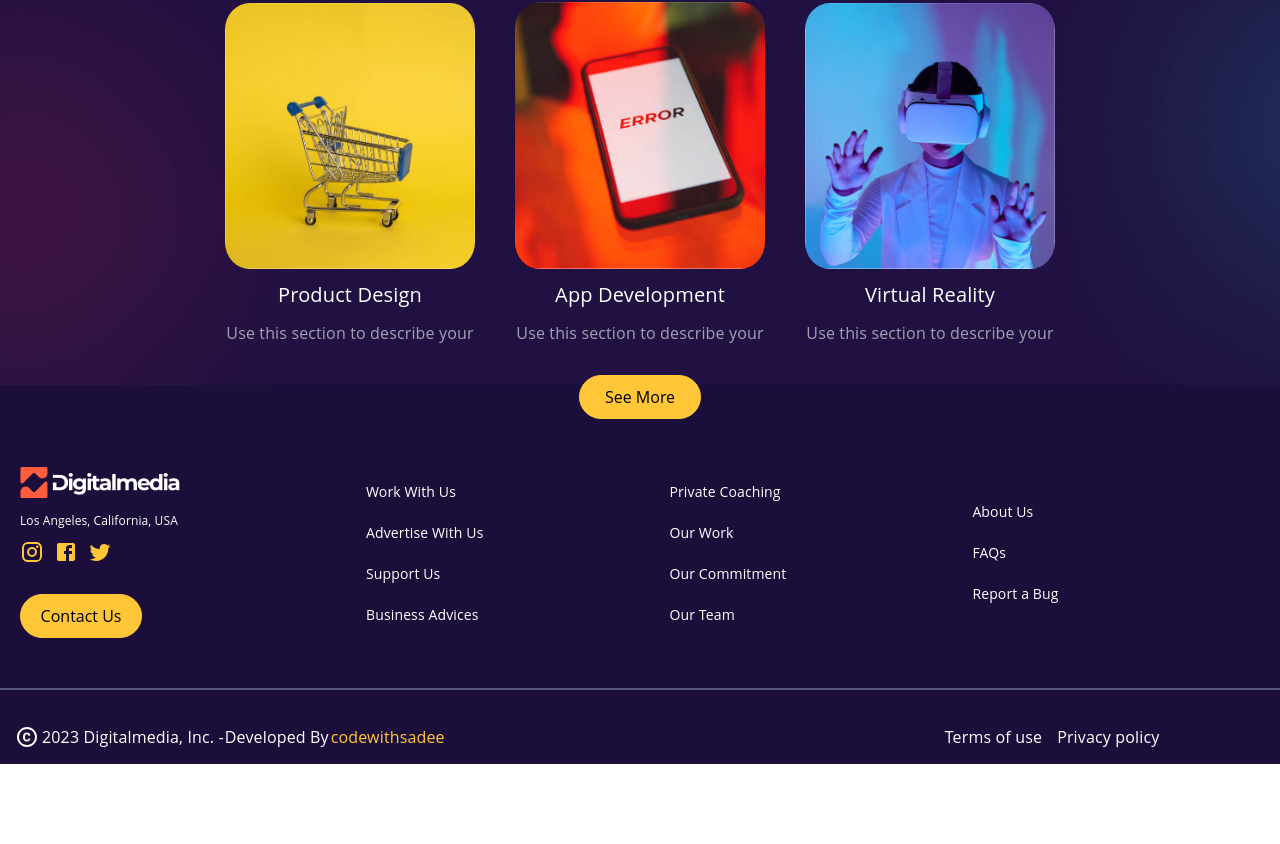
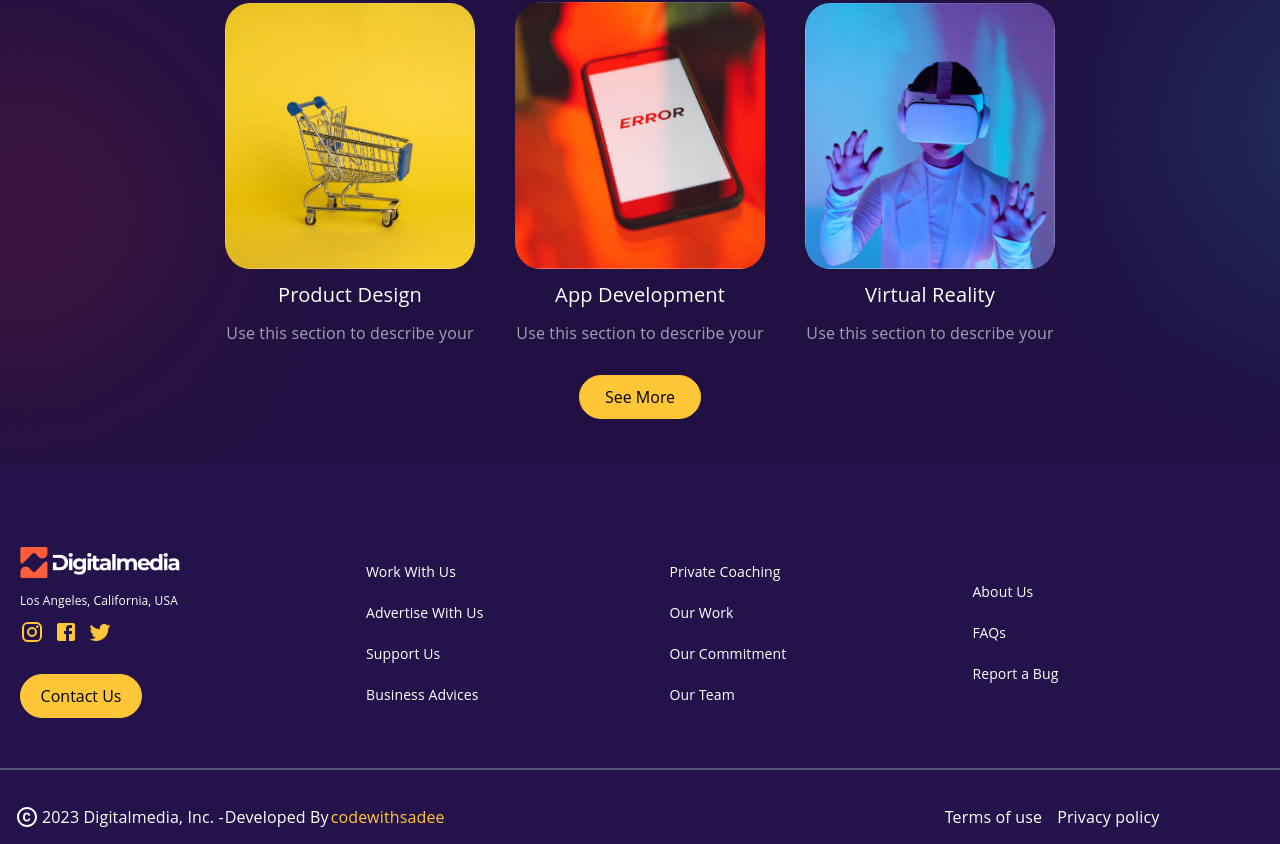
Before and after one commit to Eyyubfront/Digital, a React (Vite) app in the folder digital-portfolio/: page / in a window 1280 px wide. Shown: the part 1695-2539 px from the top of the page. Before the commit the page ends 2460 px from the top, so only its background shows below. Built offline with nearby package versions, Linux system fonts and the light colour scheme.

Commit message:
boysbacground

```diff
--- a/digital-portfolio/src/Components/Footer/index.jsx
+++ b/digital-portfolio/src/Components/Footer/index.jsx
@@ -9,7 +9,7 @@ import logo from "../../assets/logos.png"
 const Footer = () => {
     return (
         <>
-            <Box  sx={{ backgroundColor: " #1C0E3A", height: "5%" }}>
+            <Box  sx={{ backgroundColor: " rgb(36 18 74)", height: "5%" }}>
 <Stack className="logosfoters"  padding="20px" flexDirection="row" gap="15%" alignItems="center" >
 
                 <Stack className="digtal"  marginTop='5%' flexDirection="column" gap="10px">
--- a/digital-portfolio/src/index.css
+++ b/digital-portfolio/src/index.css
@@ -39,7 +39,7 @@
     background-image: none !important;
     margin-left: 0px !important;
     width: 100% !important;
-    height: 238em !important;
+    height: 233em !important;
 
   }
   .allpagecolor{
--- a/digital-portfolio/src/pages/Home/index.jsx
+++ b/digital-portfolio/src/pages/Home/index.jsx
@@ -11,7 +11,7 @@ const Home = () => {
     <>
 
 
-        <Box className="boysbacgcolor" sx={{ backgroundColor: " #201142",backgroundRepeat:"no-repeat", backgroundImage: `url(${boysbacg})`, height: "130em", width: "100%" }} >
+        <Box className="boysbacgcolor" sx={{ backgroundColor: " #201142",backgroundRepeat:"no-repeat", backgroundImage: `url(${boysbacg})`, height: "135em", width: "100%" }} >
         <Navbar />
           <Boysicon />
 
```
